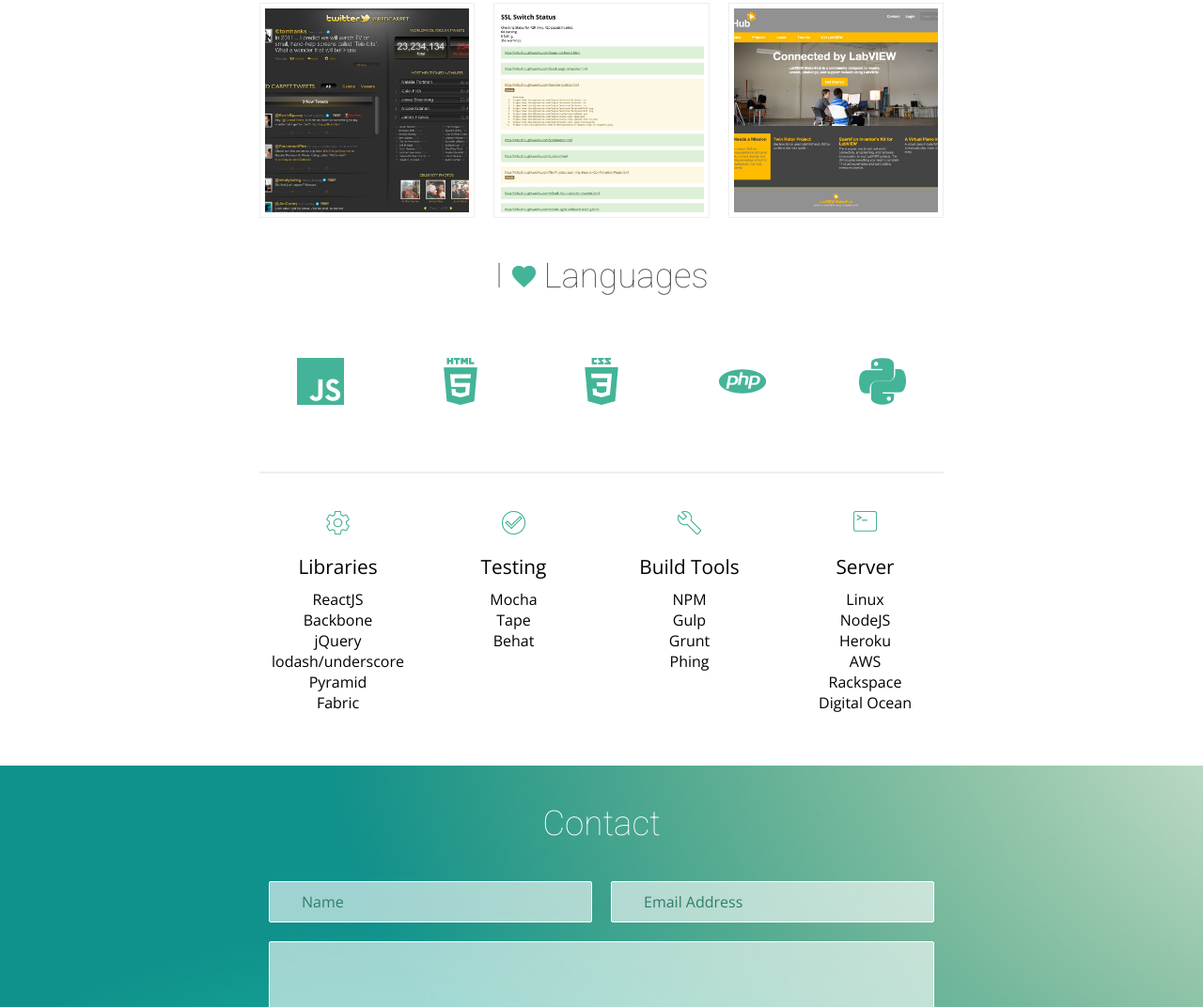
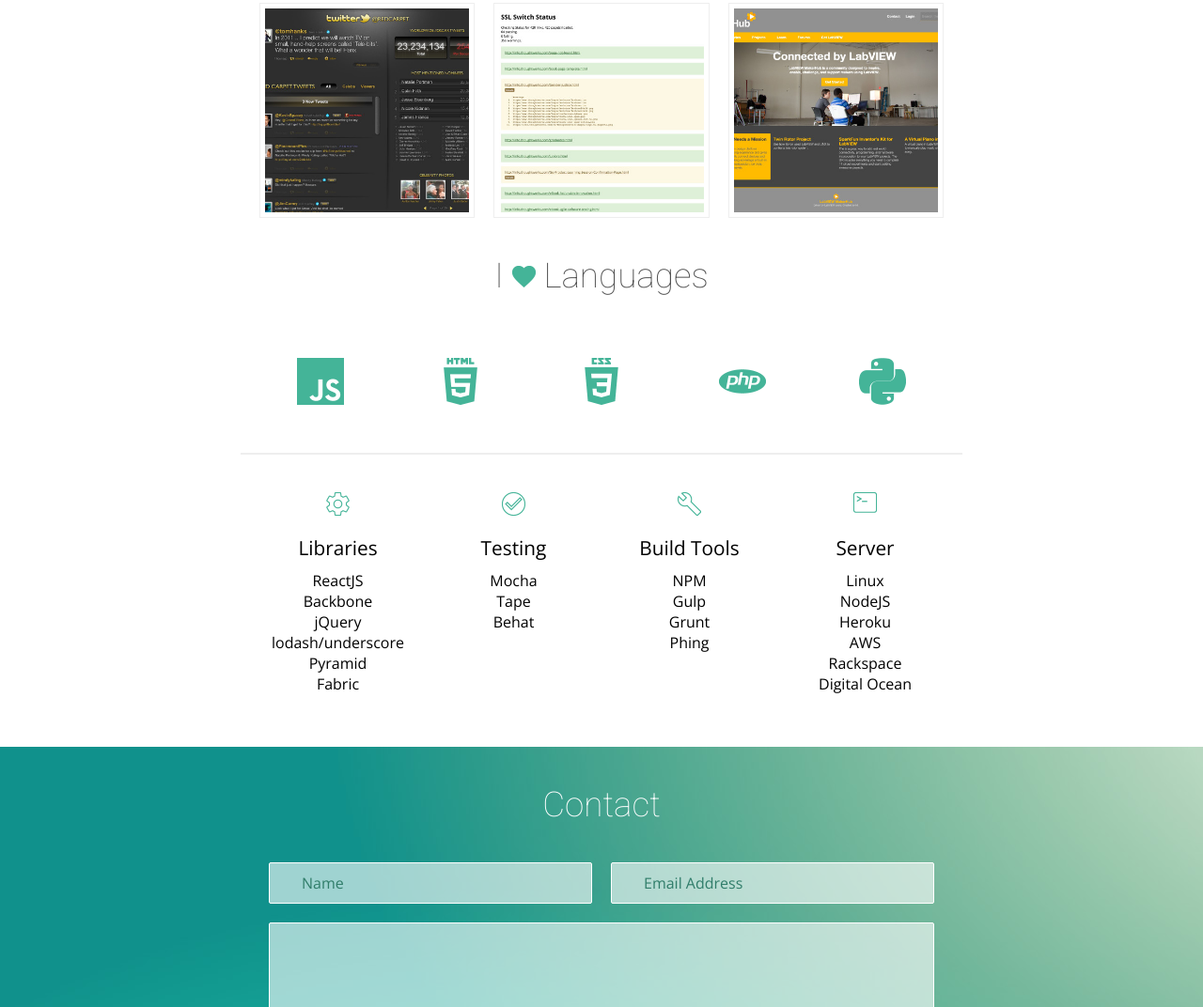
Before and after one commit to tomaski/pinkiering, a website: page src/index.html in a window 1280 px wide. Shown: the part 1171-2243 px from the top of the page at 94% size. Drawn offline with nearby package versions, Linux system fonts and the light colour scheme; files that its build step writes are made by us from their sources.

Commit message:
removed hr tag added border bottom

```diff
--- a/src/index.html
+++ b/src/index.html
@@ -248,7 +248,6 @@
       </li>
     </ul>
   </section>
-  <hr>
   <section id="skills">
     <div class="grid">
       <div class="grid-cell-3">
--- a/src/stylus/_languages.styl
+++ b/src/stylus/_languages.styl
@@ -1,5 +1,6 @@
 #languages
-  // override grid settings
+  border-bottom: 2px solid #eeeeee;
+  padding-bottom: 20px;
   .grid
     .grid-cell-2
       width: calc(20% - 20px)
```
